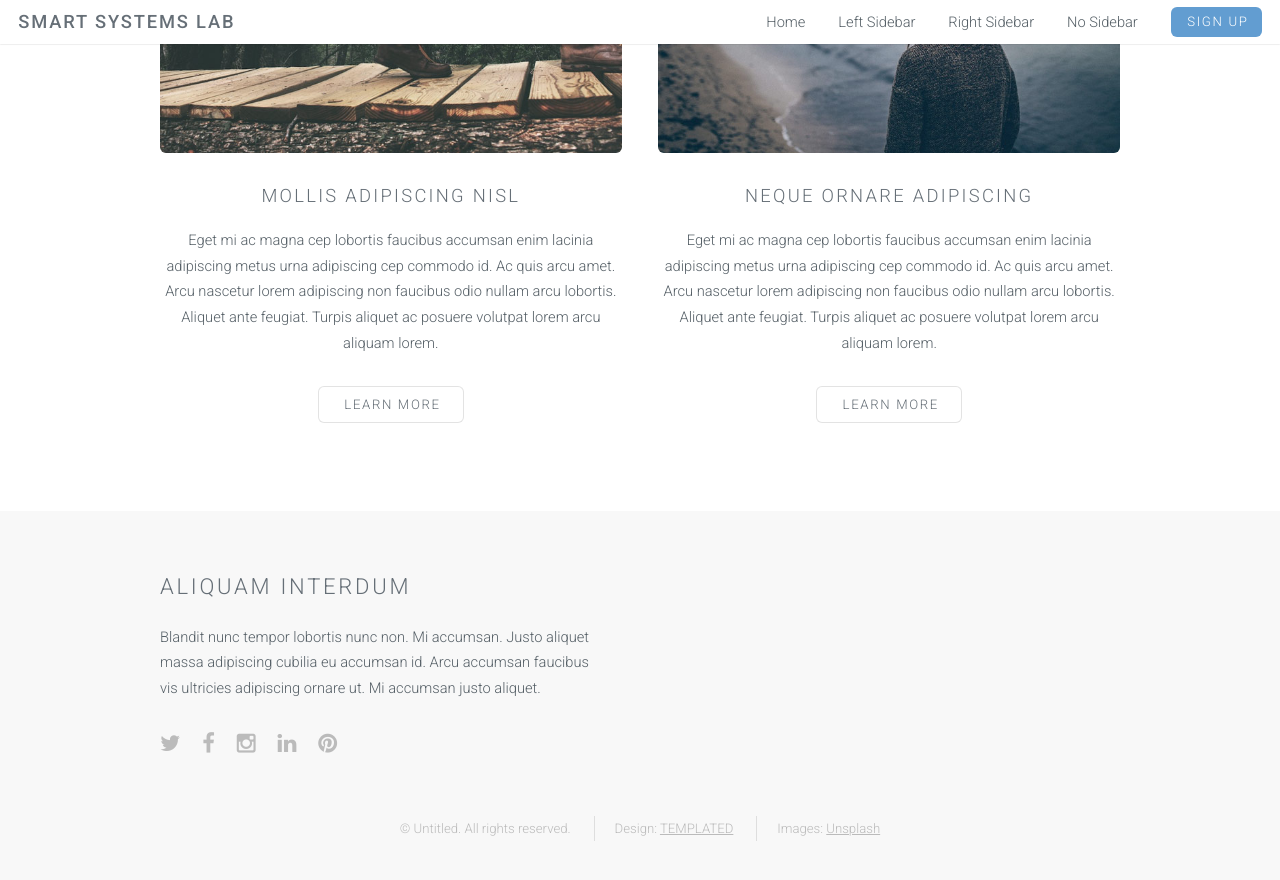
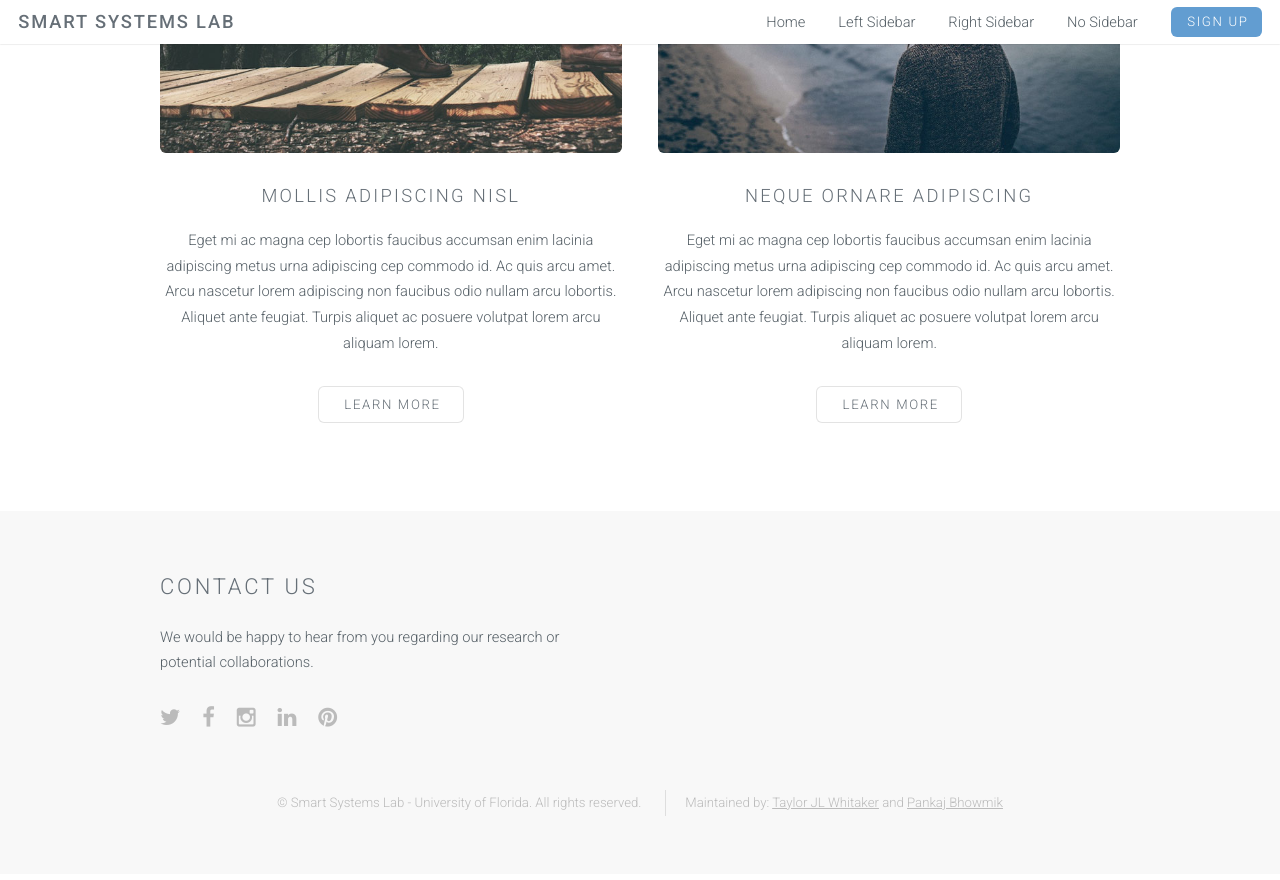
Before and after one commit to smartsystemslab-uf/smartsystemslab-uf.github.io, a Jekyll site: the page no-sidebar.html, which Jekyll copies as it is, in a window 1280 px wide and 900 px high, scrolled down 1331 px. Shown: the top 880 px of the window. Built offline with Jekyll 4.4.1, drawn with Linux system fonts in a browser that asks for light colours.

Commit message:
Update no-sidebar.html

```diff
--- a/no-sidebar.html
+++ b/no-sidebar.html
@@ -88,8 +88,8 @@
 				<div class="container">
 					<div class="row double">
 						<div class="6u">
-							<h2>Aliquam Interdum</h2>
-							<p>Blandit nunc tempor lobortis nunc non. Mi accumsan. Justo aliquet massa adipiscing cubilia eu accumsan id. Arcu accumsan faucibus vis ultricies adipiscing ornare ut. Mi accumsan justo aliquet.</p>
+							<h2>Contact Us</h2>
+							<p>We would be happy to hear from you regarding our research or potential collaborations.</p>
 							<ul class="icons">
 								<li><a href="#" class="icon fa-twitter"><span class="label">Twitter</span></a></li>
 								<li><a href="#" class="icon fa-facebook"><span class="label">Facebook</span></a></li>
@@ -100,9 +100,8 @@
 						</div>
 					</div>
 					<ul class="copyright">
-						<li>&copy; Untitled. All rights reserved.</li>
-						<li>Design: <a href="http://templated.co">TEMPLATED</a></li>
-						<li>Images: <a href="http://unsplash.com">Unsplash</a></li>
+						<li>&copy; Smart Systems Lab - University of Florida. All rights reserved.</li>
+						<li>Maintained by: <a href="https://github.com/TJLW">Taylor JL Whitaker</a> and <a href="#">Pankaj Bhowmik</a></li>
 					</ul>
 				</div>
 			</footer>
```
